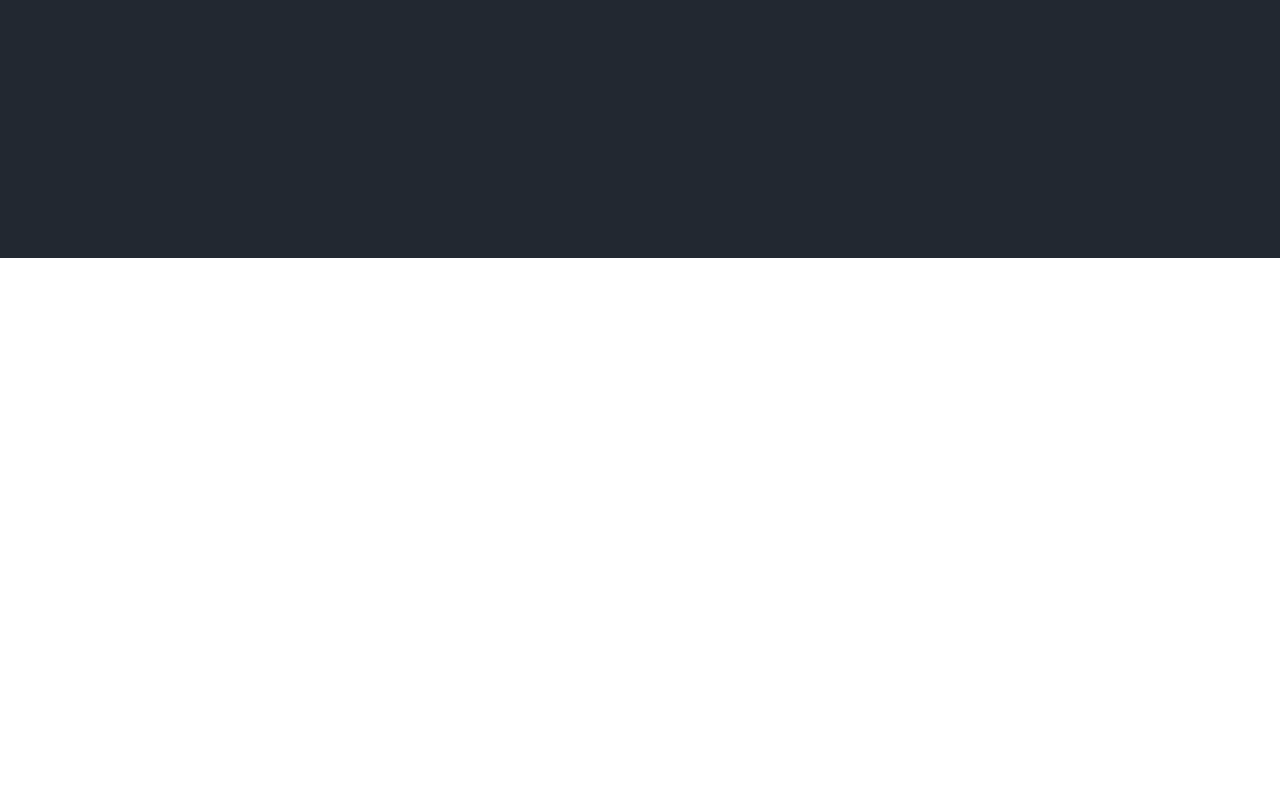
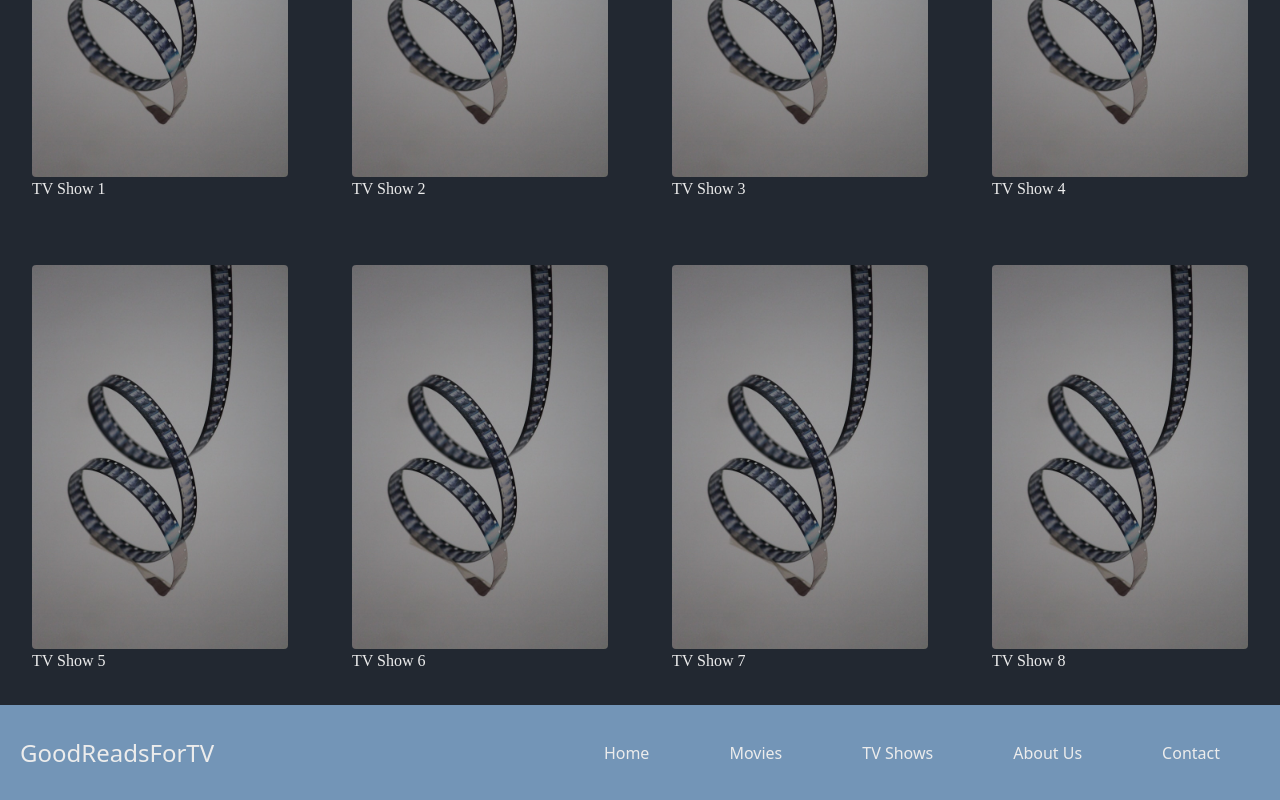
Before and after one commit to Dunder-Mifflin-Devs/GoodReadsForTV, a React (Vite) app in the folder good-reads-for-tv/: page /tvshows in a window 1280 px wide. Shown: the part 542-1342 px from the top of the page. Before the commit the page ends 800 px from the top, so only its background shows below. Built offline with nearby package versions, Linux system fonts and the light colour scheme.

Commit message:
routes separated into it's own file

```diff
--- a/good-reads-for-tv/src/App.jsx
+++ b/good-reads-for-tv/src/App.jsx
@@ -1,14 +1,16 @@
 // import {useState} from 'react';
-import { Route, Routes } from 'react-router-dom';
 import Header from './components/common/Nav/Header';
 // import Body from './components/common/Body';
 import Footer from './components/common/Footer';
 import './assets/styles/index.css';
 import './assets/styles/baseStyling.css';
-import About from "./pages/about"
-import Contact from './pages/contact';
-import Error404 from './pages/Error404';
-import Dashboard from './pages/dashboard';
+
+import { Route,
+  useRoutes,
+  Link,
+  Outlet,
+  useParams } from 'react-router-dom';
+import { Routes } from './Routes.jsx'
 
 function App() {
   // const [isModalOpen, setModalOpen] = useState(false);
@@ -24,12 +26,7 @@ function App() {
   return (
     <div className="min-h-screen flex flex-col bg-[var(--black)]">
       <Header />
-      <Routes>
-            <Route exact path='/' element={<Dashboard className="flex-grow"/>}></Route>
-            <Route exact path='/about' element={<About className="flex-grow"/>}></Route>
-            <Route exact path='/contact' element={<Contact className="flex-grow"/>}></Route>
-            <Route exact path='/404' element={<Error404 className="flex-grow"/>}></Route>
-      </Routes>
+      <Routes/>
       <Footer className="mt-auto" />
     </div>
   );
--- /dev/null
+++ b/good-reads-for-tv/src/Routes.jsx
@@ -0,0 +1,29 @@
+//To add a route copy one of the lines below and change the Import to Function name in the new page you created under ./pages/XYZ and change the from to point to the correct page
+//You will also need to copy a line in the Routes function { path: .....} and replace the path and the element tag <XYZ to your import Function name
+import About from "./pages/about"
+import Contact from './pages/contact';
+import Error404 from './pages/Error404';
+import Dashboard from './pages/dashboard';
+import TVshows from './pages/tvshows';
+
+import {useRoutes} from 'react-router-dom'
+
+export const Routes = () => {
+    const element = useRoutes([
+        { path: "/", element:<Dashboard className="flex-grow"/>},
+        { path: "/about", element:<About className="flex-grow"/>},
+        { path: "/contact", element:<Contact className="flex-grow"/>},
+        { path: "/tvshows", element:<TVshows className="flex-grow"/>},
+        //* path signifies any mismatched routes and takes them to 404
+        { path: "*", element:<Error404 className="flex-grow"/>}
+    ])
+    return element
+    //Old code for routes inside App.js using as a reference for now
+    // <Router>
+    //     <Route exact path='/' element={<Dashboard className="flex-grow"/>}></Route>
+    //     <Route exact path='/about' element={<About className="flex-grow"/>}></Route>
+    //     <Route exact path='/contact' element={<Contact className="flex-grow"/>}></Route>
+    //     <Route exact path='/404' element={<Error404 className="flex-grow"/>}></Route>
+    // </Router>
+    // )
+}
--- a/good-reads-for-tv/src/main.jsx
+++ b/good-reads-for-tv/src/main.jsx
@@ -1,7 +1,8 @@
 import React from 'react';
 import ReactDOM from 'react-dom/client';
 import App from './App.jsx';
-import {BrowserRouter} from 'react-router-dom';
+import { BrowserRouter } from 'react-router-dom';
+
 
 ReactDOM.createRoot(document.getElementById('root')).render(
   <React.StrictMode>
--- /dev/null
+++ b/good-reads-for-tv/src/pages/tvshows.jsx
@@ -0,0 +1,21 @@
+import Feature from "../components/common/Feature";
+
+const TVshows = () => {
+  return (
+    <>
+    <h1 className="text-9xl font-extrabold text-gray-100">TV Shows</h1>
+        <div className="flex flex-grow flex-row flex-wrap">
+          <Feature poster="{{ img: '', alt: '' }}" title={'TV Show 1'} />
+          <Feature poster="{{ img: '', alt: '' }}" title={'TV Show 2'} />
+          <Feature poster="{{ img: '', alt: '' }}" title={'TV Show 3'} />
+          <Feature poster="{{ img: '', alt: '' }}" title={'TV Show 4'} />
+          <Feature poster="{{ img: '', alt: '' }}" title={'TV Show 5'} />
+          <Feature poster="{{ img: '', alt: '' }}" title={'TV Show 6'} />
+          <Feature poster="{{ img: '', alt: '' }}" title={'TV Show 7'} />
+          <Feature poster="{{ img: '', alt: '' }}" title={'TV Show 8'} />
+        </div>
+    </>
+  )
+}
+
+export default TVshows
```
